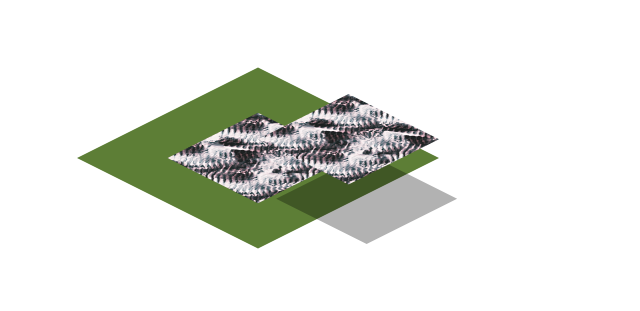
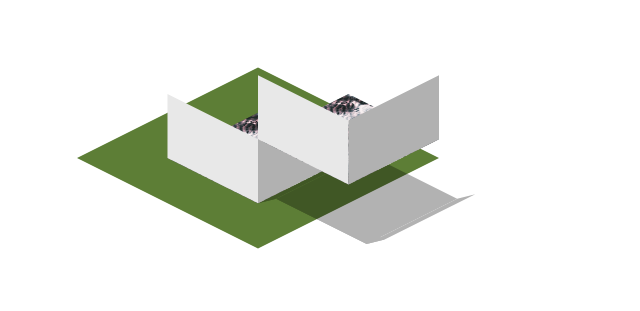
Before and after one commit to bitterulf/kitchen-sink, a plain HTML site: page index.html in a window 1280 px wide. Shown: the whole page, without its empty margins (0-640 px from the left). Drawn offline with Linux system fonts and the light colour scheme.

Commit message:
Add wall sheets.

```diff
--- a/index.html
+++ b/index.html
@@ -20,6 +20,14 @@
           // sheet.context.fillRect(0,0,40,40);
           sheet.context.drawImage(purple, 0,0);
           sheet.onclick = onclick;
+
+          var wallSheet = new sheetengine.Sheet({x:x, y:y+64, z:z+32}, {alphaD:0,betaD:0,gammaD:0}, {w: 128,h: 64});
+          wallSheet.context.fillStyle = '#FFF';
+          wallSheet.context.fillRect(0,0,128,128);
+
+          var wallSheet2 = new sheetengine.Sheet({x:x+64, y:y, z:z+32}, {alphaD:0,betaD:0,gammaD:90}, {w: 128,h: 64});
+          wallSheet2.context.fillStyle = '#FFF';
+          wallSheet2.context.fillRect(0,0,128,128);
 
           return sheet;
         };
```
